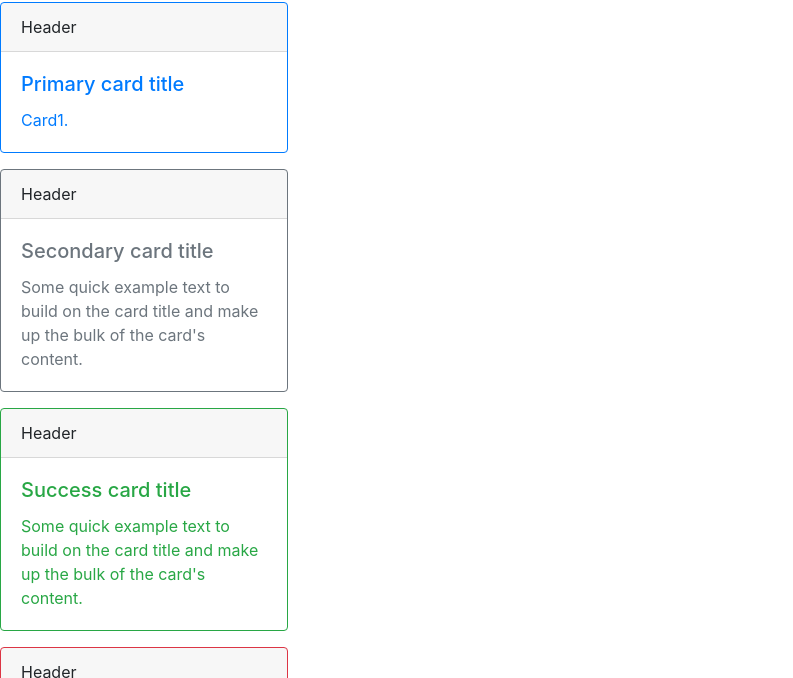
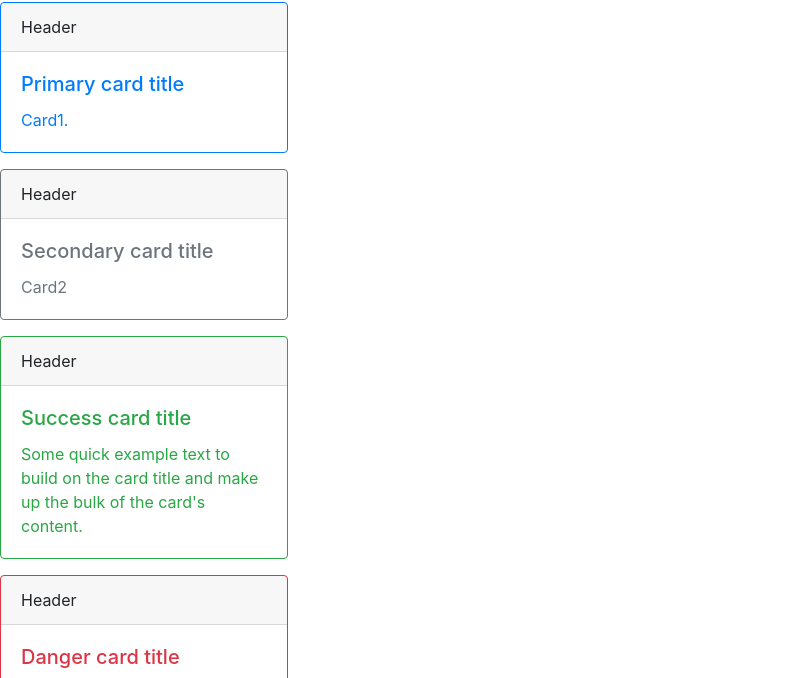
Before and after one commit to parul44/content, a plain HTML site: page index.html in a window 1280 px wide. Shown: the part 44-722 px from the top of the page, without its empty margins (0-793 px from the left). Drawn offline with nearby package versions, Linux system fonts and the light colour scheme.

Commit message:
Update index.html

```diff
--- a/index.html
+++ b/index.html
@@ -21,7 +21,7 @@
         <div class="card-header">Header</div>
         <div class="card-body text-secondary">
           <h5 class="card-title">Secondary card title</h5>
-          <p class="card-text">Some quick example text to build on the card title and make up the bulk of the card's content.</p>
+          <p class="card-text">Card2</p>
         </div>
       </div>
       <div class="card border-success mb-3" style="max-width: 18rem;">
```
